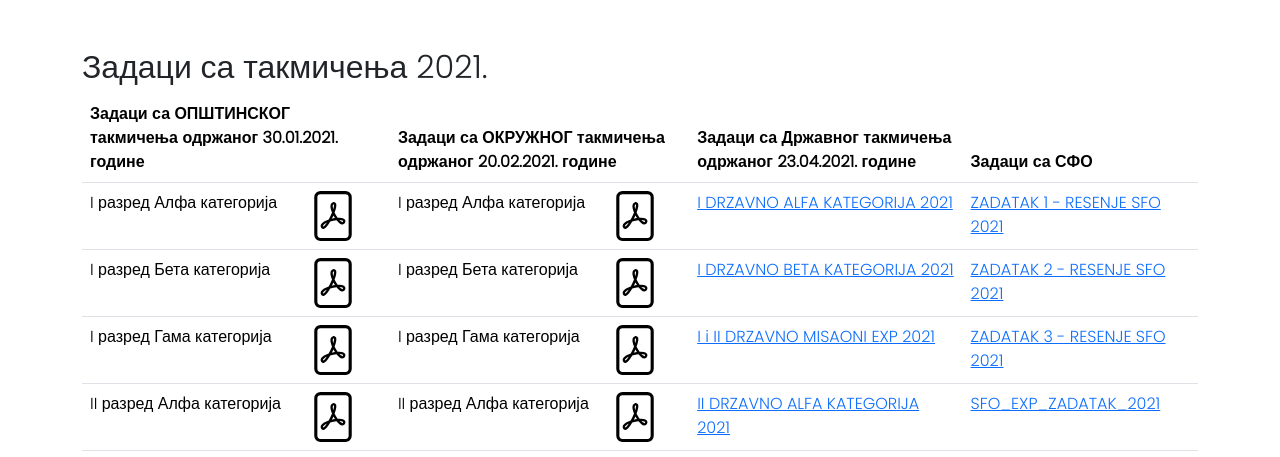
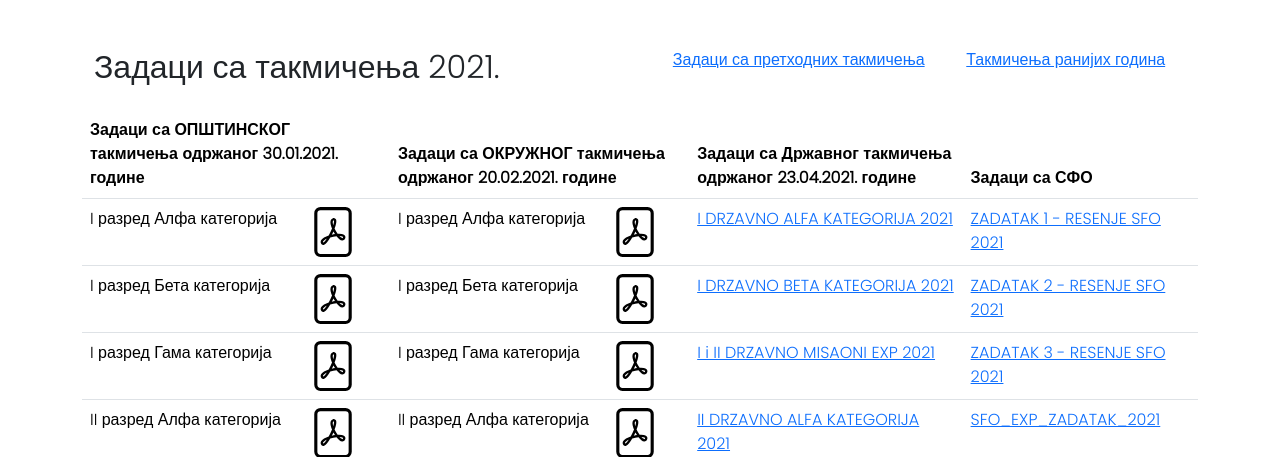
Before and after one commit to LazarevicV/takmicenja-fizika-srednja-skola, a Flask app: page /zadaci in a window 1280 px wide. Shown: the part 172-629 px from the top of the page. Run offline with Flask 3, Linux system fonts and the light colour scheme.

Commit message:
izmena na stranici zadaci

```diff
--- a/templates/zadaci.html
+++ b/templates/zadaci.html
@@ -6,7 +6,21 @@
 
 
 <div class="container added-padding-top display-for-bigger-screen">
-    <h2>Задаци са такмичења 2021.</h2>
+    <div class="container mb-3">
+        <div class="row">
+            <div class="col-md-6">
+                <h2>Задаци са такмичења 2021.</h2>
+            </div>
+            <div class="col-md-6">
+                <div class="d-flex justify-content-around">
+                    <a href="https://drive.google.com/drive/folders/1-VdVYddOYK-NjW9OgsWzxLs7Cw54bq0B">Задаци са
+                        претходних
+                        такмичења</a>
+                    <a href="http://takmicenja.dfs.rs/">Такмичења ранијих година</a>
+                </div>
+            </div>
+        </div>
+    </div>
     <table class="table center-text-td">
         <thead>
             <tr>
```
